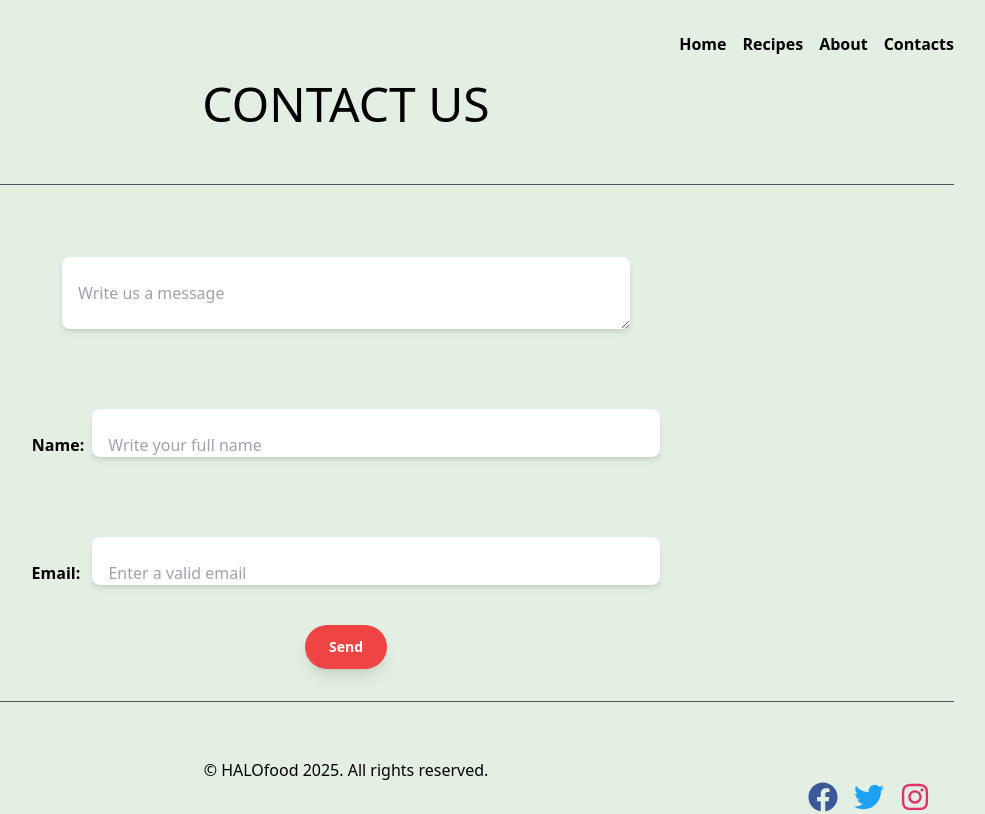
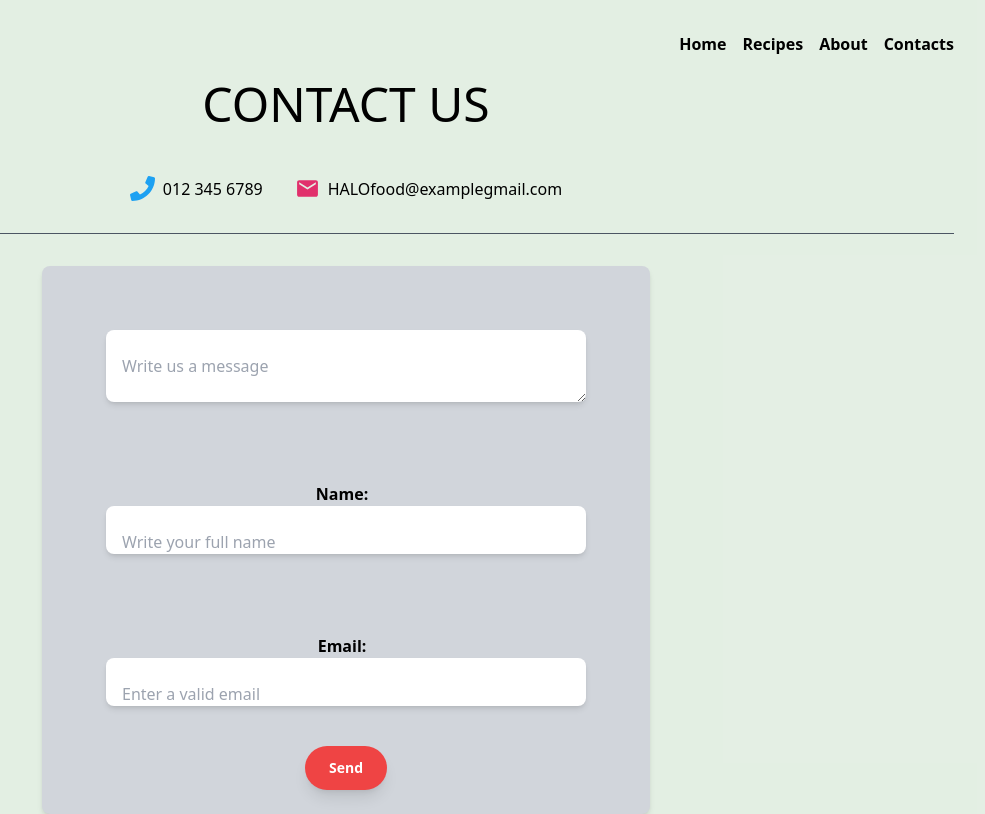
Before and after one commit to Morudu7/alx-capstone-project, a React (Vite) app in the folder recipe-sharing-app/: page /Contacts in a window 1280 px wide. Shown: the top 814 px of the page, without its empty margins (294-1279 px from the left). Built offline with nearby package versions, Linux system fonts and the light colour scheme.

Commit message:
creating contact details with icons and updating the styles of the file

```diff
--- a/recipe-sharing-app/src/components/Contacts.jsx
+++ b/recipe-sharing-app/src/components/Contacts.jsx
@@ -1,5 +1,8 @@
 import React from "react";
 import { useState } from "react";
+import { FaPhone} from 'react-icons/fa';
+import { MdEmail } from "react-icons/md";
+
 
 const Contacts = () => {
     const [formData, setFormData] = useState({message:'', name:'', email:''})
@@ -13,47 +16,65 @@ const Contacts = () => {
        alert('Sent');
      };
 
+
+
     return (
         <div className='justify-center'>
           <div>
             <h1 className='text-5xl p-6'>CONTACT US</h1>
           </div>
 
+         {/* Group of our contact details with icons */}
+         <div className='flex flex-col sm:flex-row gap-8 justify-center items-center pt-6'>
+         <div className="flex items-center gap-2">
+          <FaPhone size={25} color="#1DA1F2" />
+         <p>012 345 6789</p>
+         </div>
+
+         <div className="flex items-center gap-2">
+         <MdEmail size={25} color="#E1306C" />
+         <a href="mailto:HALOfood@examplegmail.com" className="hover:underline">
+          HALOfood@examplegmail.com
+          </a>
+         </div>
+         </div>
+
           <hr className="my-8 border-t border-gray-600"/>
 
          <div>
-          <form onSubmit={handleSubmit}>
-            <form className='justify-center p-10'>
+          {/* form that let users send us message or feed-back */}
+          <form onSubmit={handleSubmit} className=" bg-gray-300 p-6 rounded-lg shadow-md hover:shadow-lg w-1/2 mx-auto transition-shadow duration-300">
+            <div className='justify-center p-10 '>
                 <textarea
                 name="message"
                 placeholder="Write us a message"
                 value={formData.message}
                 onChange={handleChange}
-                className='bg-white flex justify-center items-center h-560 w-1/2 mx-auto pt-6 pr-4 pl-4 rounded-lg shadow-md'
+                className='bg-white flex justify-center items-center h-560 w-1/2 mx-auto pt-6 pr-4 pl-4 rounded-lg shadow-md w-full'
                 />
-                </form>
+                </div>
 
-                <form className='justify-center p-10'>
+                <div className='justify-center p-10'>
                  <label className="font-semibold pr-2">Name:</label>
                 <input
                 name="name"
                 placeholder="Write your full name"
                 value={formData.name}
                 onChange={handleChange}
-                className="w-1/2 mx-auto pt-6 pr-4 pl-4 rounded-lg shadow-md"
+                className="w-1/2 mx-auto pt-6 pr-4 pl-4 rounded-lg shadow-md w-full"
                 />
-                </form>
+                </div>
 
-                <form className='justify-center p-10'>
+                <div className='justify-center p-10'>
                     <label className="font-semibold pr-2">Email: </label>
                 <input
-                name="Email"
+                name="email"
                 placeholder="Enter a valid email"
                 value={formData.email}
                 onChange={handleChange}
-                className="w-1/2 mx-auto pt-6 pr-4 pl-4 rounded-lg shadow-md"
+                className="w-1/2 mx-auto pt-6 pr-4 pl-4 rounded-lg shadow-md w-full"
                  />
-                 </form>
+                 </div>
 
                 <div>
                 <button type="submit" className='inline-block bg-red-500 text-white text-sm font-semibold py-3 px-6 rounded-full hover:bg-red-600 transition-colors duration-200 shadow-lg'>Send</button>
```
